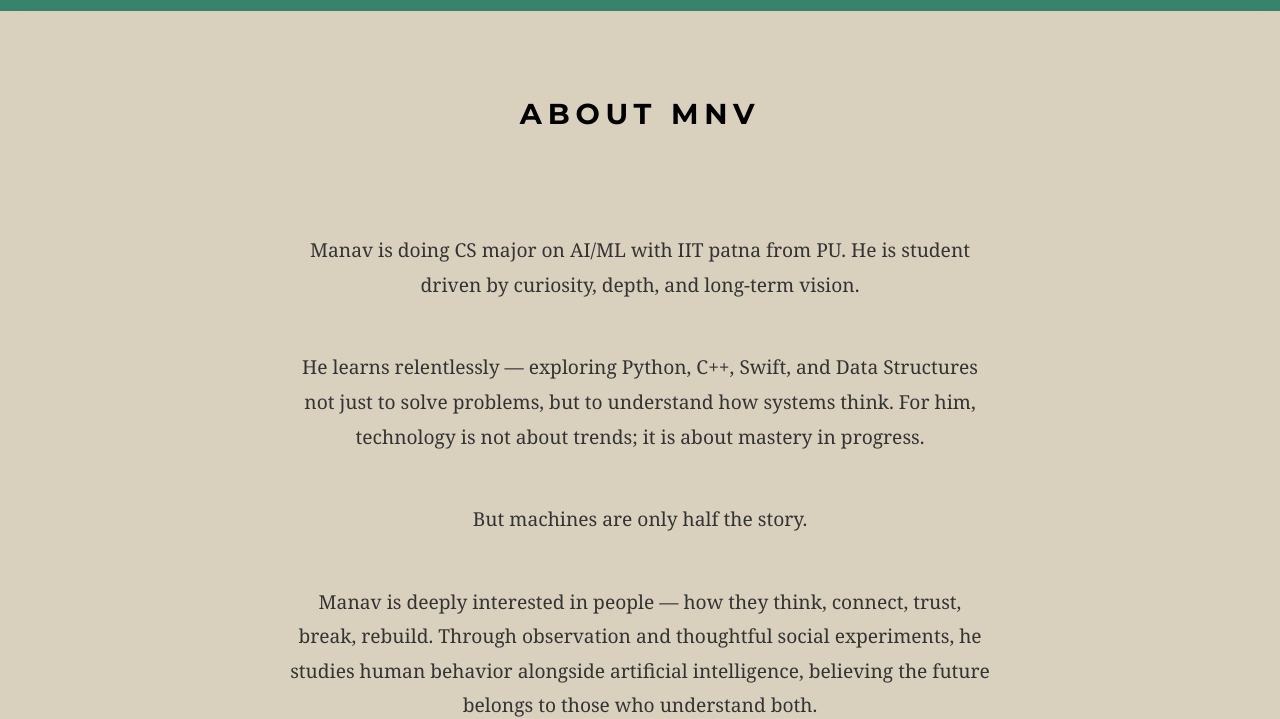
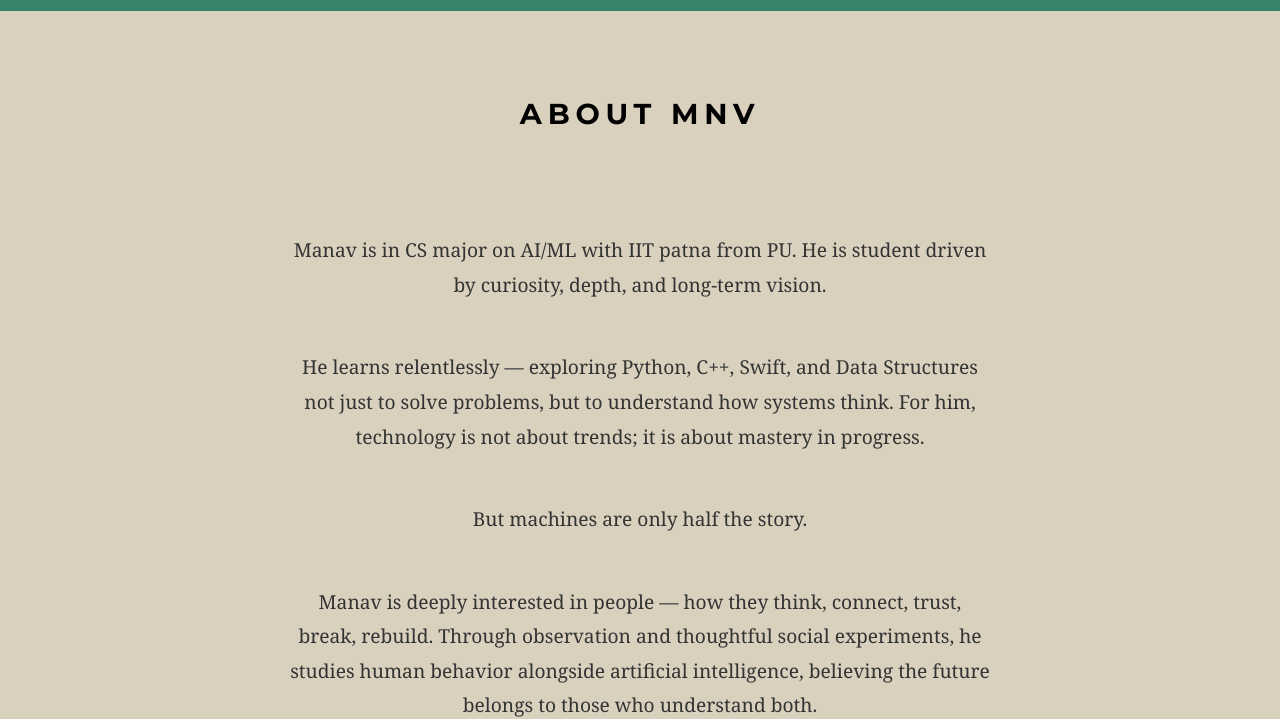
Before and after one commit to manav-Mnv/M-N-V---webpage, a plain HTML site: page about.html in a window 1280 px wide. Shown: the part 88-807 px from the top of the page. Drawn offline with Linux system fonts and the light colour scheme.

Commit message:
change about again

```diff
--- a/about.html
+++ b/about.html
@@ -36,7 +36,7 @@
 
         <section class="about-section container">
             <div class="about-content">
-                <p>Manav is doing CS major on AI/ML with IIT patna from PU. He is student driven by curiosity, depth,
+                <p>Manav is in CS major on AI/ML with IIT patna from PU. He is student driven by curiosity, depth,
                     and long-term vision.
                 </p>
 
```
